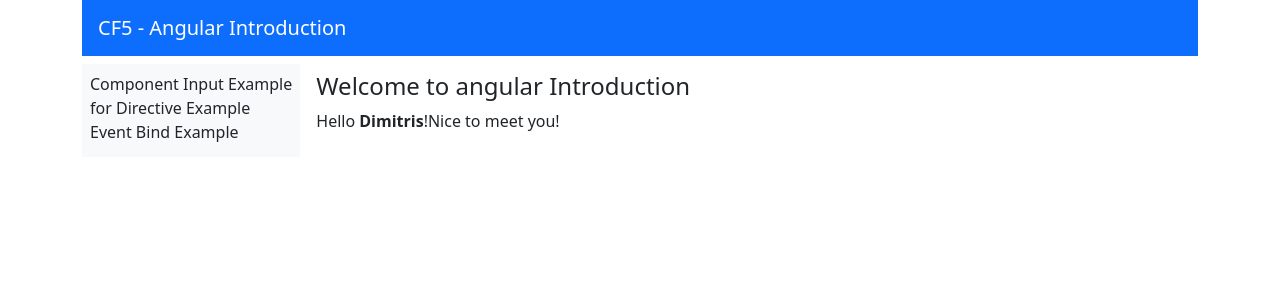
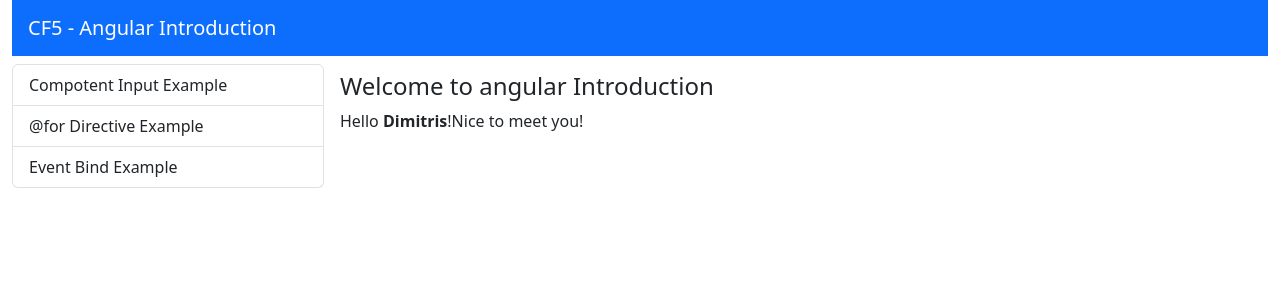
Before and after one commit to DimitSpanos/angular-introduction, an Angular app: page / in a window 1280 px wide. Shown: the top 300 px of the page. Built offline with nearby package versions, Linux system fonts and the light colour scheme.

Commit message:
Menu component

```diff
--- a/src/app/app.component.html
+++ b/src/app/app.component.html
@@ -1,21 +1,17 @@
-<div class="container ">
+<div class="container-fluid">
   <div class="d-flex flex-column gap-2">
     <nav class="navbar navbar-dark bg-primary justify-content-between">
       <a role="button" class="navbar-brand ms-3" routerLink="">CF5 - Angular Introduction</a>
     </nav>
 
     <div class="d-flex flex-row gap-2">
-      <div class="d-flex flex-column text-nowrap bg-light p-2">
-        <span role="button" routerLink="component-input-example">Component Input Example</span>
-        <span role="button" routerLink="for-directive-example">{{ "for" }} Directive Example</span>
-        <span role="button" routerLink="event-bind-example">Event Bind Example</span>
-      </div>
-      <div class="flex-grow-1 p-2 text-nowrap ">
+
+        <app-list-group-menu class="w-25"></app-list-group-menu>
+
+      <div class="flex-grow-1 p-2 text-nowrap w-75">
         <!-- tha emfanisei auto pou exoume valei apo panw sto routerLing einai to "calculator" pou eixame ftiaksei -->
           <router-outlet></router-outlet>
       </div>
     </div>
-
   </div>
-
 </div>
--- a/src/app/app.routes.ts
+++ b/src/app/app.routes.ts
@@ -9,5 +9,4 @@
     {path: 'component-input-example', component: ComponentInputExampleComponent},
     {path: 'event-bind-example', component: EventBindExampleComponent},
     {path: '', component: WelcomeComponent}
-    //edw otan pathsoume to CF5 - Angular Introduction tha mas kanei redirect kai tha fernei to welcome component
 ];
--- a/src/app/components/component-input-example/component-input-example.component.html
+++ b/src/app/components/component-input-example/component-input-example.component.html
@@ -1,6 +1,6 @@
 <h4>Component Input Example</h4>
   <br>
-  <div class="d-flex  gap-5 text-nowrap ">
+  <div class="d-flex flex-wrap gap-5 text-nowrap ">
     <app-person-table [person]="person0"></app-person-table>
     <app-person-table [person]="person1"></app-person-table>
     <app-person-table></app-person-table>
--- /dev/null
+++ b/src/app/components/list-group-menu/list-group-menu.component.html
@@ -0,0 +1,8 @@
+<div class="list-group">
+    @for(entry of menu; track entry) {
+        <a class="list-group-item list-group-item-action text-truncate"
+        [routerLink]="entry.routerLink"
+        [routerLinkActive]="['active']"
+        >{{ entry.text }}</a>
+    }
+</div>
--- /dev/null
+++ b/src/app/components/list-group-menu/list-group-menu.component.ts
@@ -0,0 +1,19 @@
+import { Component } from '@angular/core';
+import { RouterLink, RouterLinkActive } from '@angular/router';
+import { MenuItem } from 'src/app/shared/interfaces/menu-item';
+
+@Component({
+  selector: 'app-list-group-menu',
+  standalone: true,
+  imports: [RouterLink,RouterLinkActive],
+  templateUrl: './list-group-menu.component.html',
+  styleUrl: './list-group-menu.component.css'
+})
+export class ListGroupMenuComponent {
+    menu: MenuItem[] = [
+      {text: 'Compotent Input Example', routerLink: "component-input-example"},
+      {text: '@for Directive Example', routerLink: "for-directive-example"},
+      {text: 'Event Bind Example', routerLink: "event-bind-example"}
+    ]
+
+}
--- /dev/null
+++ b/src/app/shared/interfaces/menu-item.ts
@@ -0,0 +1,4 @@
+export interface MenuItem {
+    text: string
+    routerLink: string
+}
```
Also changed, not shown: src/app/app.component.ts (+6 -5 lines), src/app/components/list-group-menu/list-group-menu.component.css (added), 1 other file (tests, documents, lock files or other folders).
